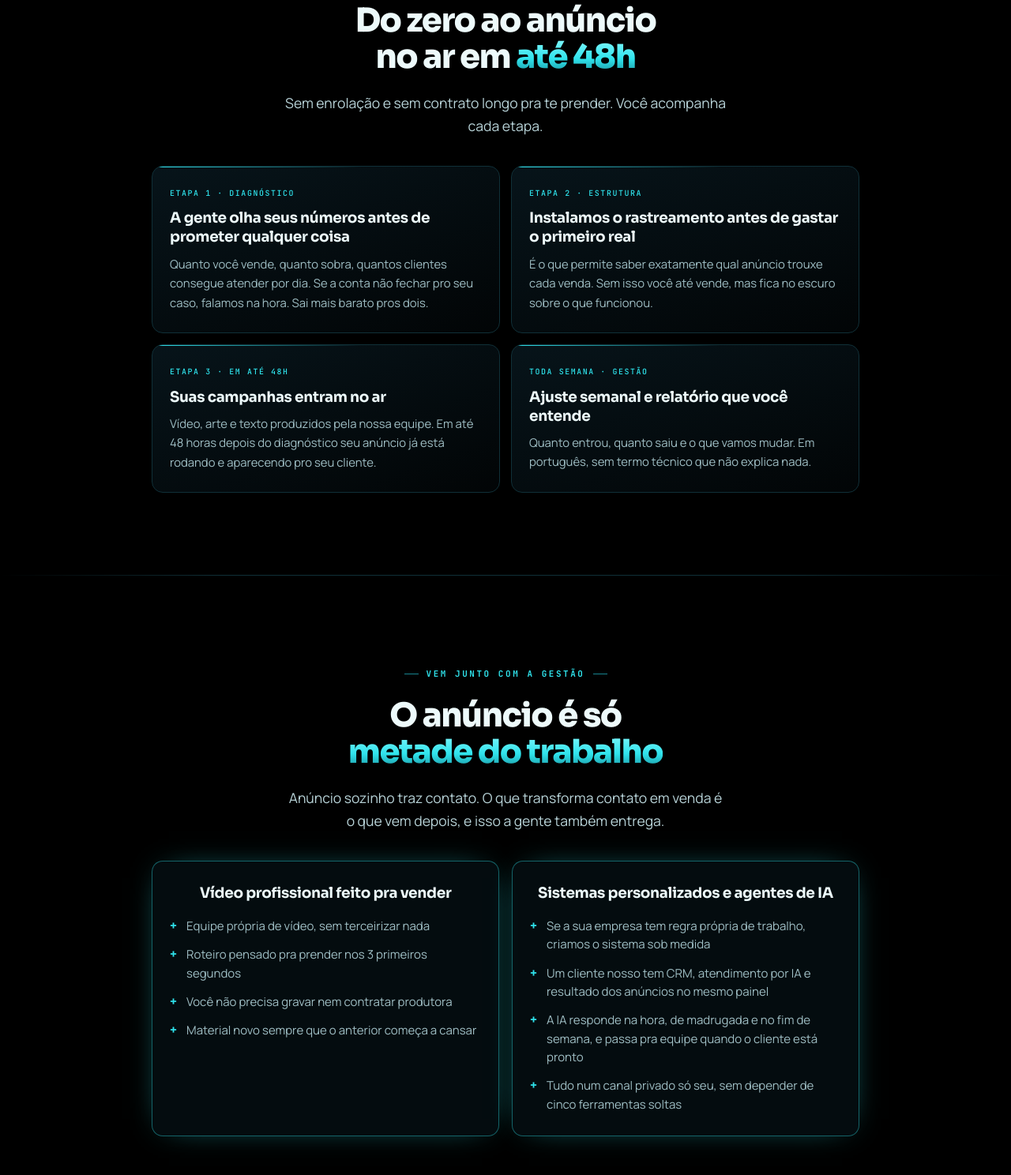
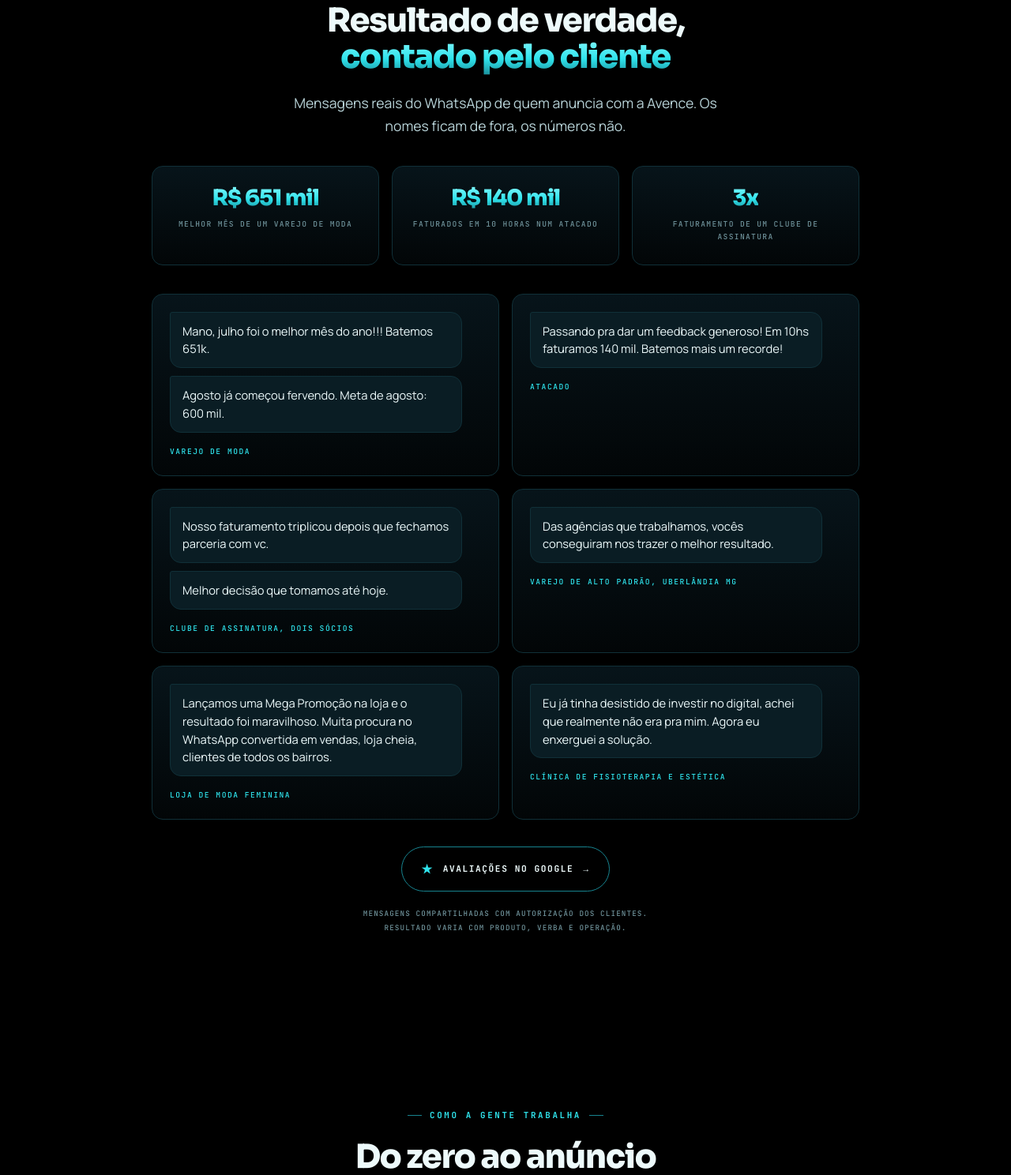
Before and after one commit to avenceperformance/avenceperformance, a plain HTML site: page index.html in a window 1280 px wide. Shown: the part 3221-4709 px from the top of the page at 79% size. Drawn offline with Linux system fonts and the light colour scheme.

Commit message:
Adiciona seção de prova social com depoimentos e link do Google
Co-Authored-By: Claude Fable 5 <noreply@anthropic.com>
Claude-Session: https://claude.ai/code/session_0163CbjntVimhaHQd1LTHjah

```diff
--- a/index.html
+++ b/index.html
@@ -174,6 +174,20 @@ input[type=range]:focus-visible{outline:2px solid var(--hot);outline-offset:8px}
 /* cards */
 .cards{display:grid;gap:14px;margin-top:36px}
 @media(min-width:900px){.cards{grid-template-columns:repeat(2,1fr);gap:16px}}
+
+/* prova social */
+.proofstats{display:grid;gap:12px;margin-top:36px}
+@media(min-width:900px){.proofstats{grid-template-columns:repeat(3,1fr);gap:16px}}
+.pstat{border:1px solid var(--line);border-radius:14px;background:linear-gradient(180deg,var(--panel),rgba(3,8,10,.7));padding:26px 18px;text-align:center}
+.pstat .n{font-family:var(--display);font-weight:800;font-size:1.75rem;letter-spacing:-.04em;line-height:1}
+.pstat .l{font-family:var(--mono);font-size:.6rem;letter-spacing:.14em;text-transform:uppercase;color:var(--muted);margin-top:11px;line-height:1.7}
+.tcard{background:linear-gradient(180deg,var(--panel),rgba(3,8,10,.7));border:1px solid var(--line);border-radius:14px;padding:22px;text-align:left;display:flex;flex-direction:column;gap:10px}
+.bub{background:var(--panel2);border:1px solid var(--line);border-radius:3px 14px 14px 14px;padding:12px 15px;font-size:.92rem;line-height:1.55;color:var(--paper);max-width:94%}
+.tseg{font-family:var(--mono);font-size:.6rem;letter-spacing:.16em;text-transform:uppercase;color:var(--cyan);margin-top:6px}
+.gbadge{display:inline-flex;align-items:center;gap:12px;margin-top:34px;padding:15px 24px;border:1px solid var(--deepcyan);border-radius:999px;font-family:var(--mono);font-size:.7rem;font-weight:700;letter-spacing:.14em;text-transform:uppercase;color:var(--paper);text-decoration:none;transition:border-color .2s}
+.gbadge:hover{border-color:var(--cyan)}
+.gbadge .gstar{color:var(--cyan);font-size:.95rem}
+.pnote{font-family:var(--mono);font-size:.58rem;letter-spacing:.12em;text-transform:uppercase;color:var(--muted);margin-top:20px;line-height:1.9}
 .card{
   background:linear-gradient(180deg,var(--panel),rgba(3,8,10,.7));
   border:1px solid var(--line);border-radius:14px;padding:28px 22px;text-align:center;
@@ -362,6 +376,54 @@ footer p{font-family:var(--mono);font-size:.62rem;letter-spacing:.16em;text-tran
 <div class="rule"></div>
 
 <!-- COMO FUNCIONA -->
+<section class="sec">
+  <div class="wrap rise">
+    <div class="eyebrow">Quem já roda com a gente</div>
+    <h2>Resultado de verdade,<br><span class="grad">contado pelo cliente</span></h2>
+    <p class="lede">Mensagens reais do WhatsApp de quem anuncia com a Avence. Os nomes ficam de fora, os números não.</p>
+
+    <div class="proofstats">
+      <div class="pstat"><div class="n"><span class="grad">R$ 651 mil</span></div><div class="l">Melhor mês de um varejo de moda</div></div>
+      <div class="pstat"><div class="n"><span class="grad">R$ 140 mil</span></div><div class="l">Faturados em 10 horas num atacado</div></div>
+      <div class="pstat"><div class="n"><span class="grad">3x</span></div><div class="l">Faturamento de um clube de assinatura</div></div>
+    </div>
+
+    <div class="cards">
+      <div class="tcard">
+        <div class="bub">Mano, julho foi o melhor mês do ano!!! Batemos 651k.</div>
+        <div class="bub">Agosto já começou fervendo. Meta de agosto: 600 mil.</div>
+        <div class="tseg">Varejo de moda</div>
+      </div>
+      <div class="tcard">
+        <div class="bub">Passando pra dar um feedback generoso! Em 10hs faturamos 140 mil. Batemos mais um recorde!</div>
+        <div class="tseg">Atacado</div>
+      </div>
+      <div class="tcard">
+        <div class="bub">Nosso faturamento triplicou depois que fechamos parceria com vc.</div>
+        <div class="bub">Melhor decisão que tomamos até hoje.</div>
+        <div class="tseg">Clube de assinatura, dois sócios</div>
+      </div>
+      <div class="tcard">
+        <div class="bub">Das agências que trabalhamos, vocês conseguiram nos trazer o melhor resultado.</div>
+        <div class="tseg">Varejo de alto padrão, Uberlândia MG</div>
+      </div>
+      <div class="tcard">
+        <div class="bub">Lançamos uma Mega Promoção na loja e o resultado foi maravilhoso. Muita procura no WhatsApp convertida em vendas, loja cheia, clientes de todos os bairros.</div>
+        <div class="tseg">Loja de moda feminina</div>
+      </div>
+      <div class="tcard">
+        <div class="bub">Eu já tinha desistido de investir no digital, achei que realmente não era pra mim. Agora eu enxerguei a solução.</div>
+        <div class="tseg">Clínica de fisioterapia e estética</div>
+      </div>
+    </div>
+
+    <a class="gbadge" href="https://www.google.com/maps/search/Avence+Performance+Ag%C3%AAncia+de+Marketing+Digital+Campo+Grande" target="_blank" rel="noopener">
+      <span class="gstar">★</span> Avaliações no Google <span>→</span>
+    </a>
+    <p class="pnote">Mensagens compartilhadas com autorização dos clientes.<br>Resultado varia com produto, verba e operação.</p>
+  </div>
+</section>
+
 <section class="sec">
   <div class="wrap rise">
     <div class="eyebrow">Como a gente trabalha</div>
```
